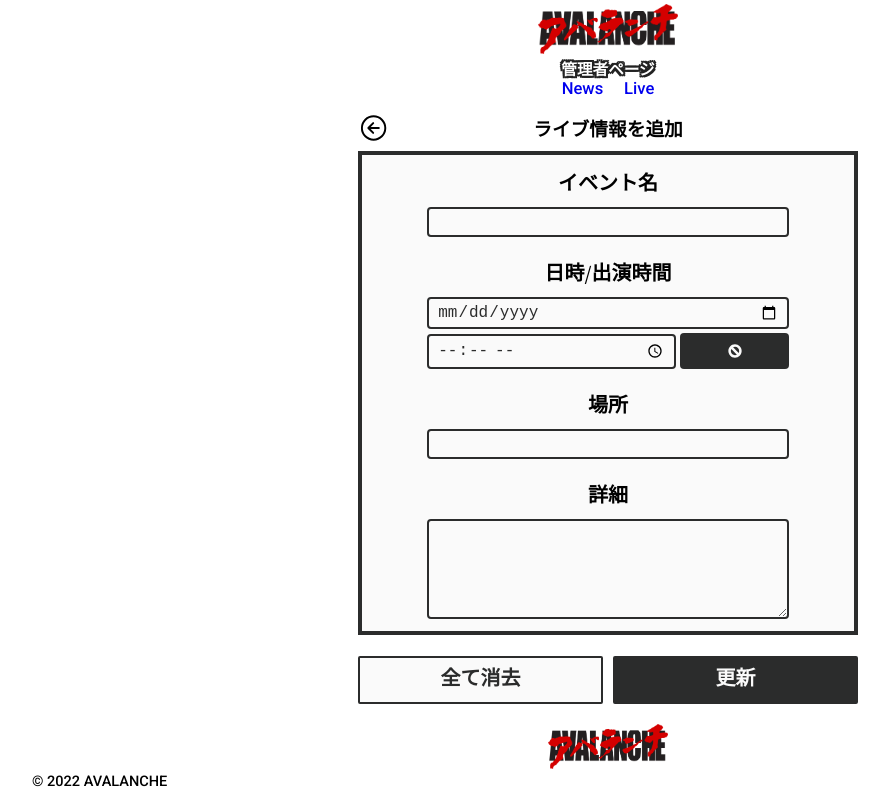
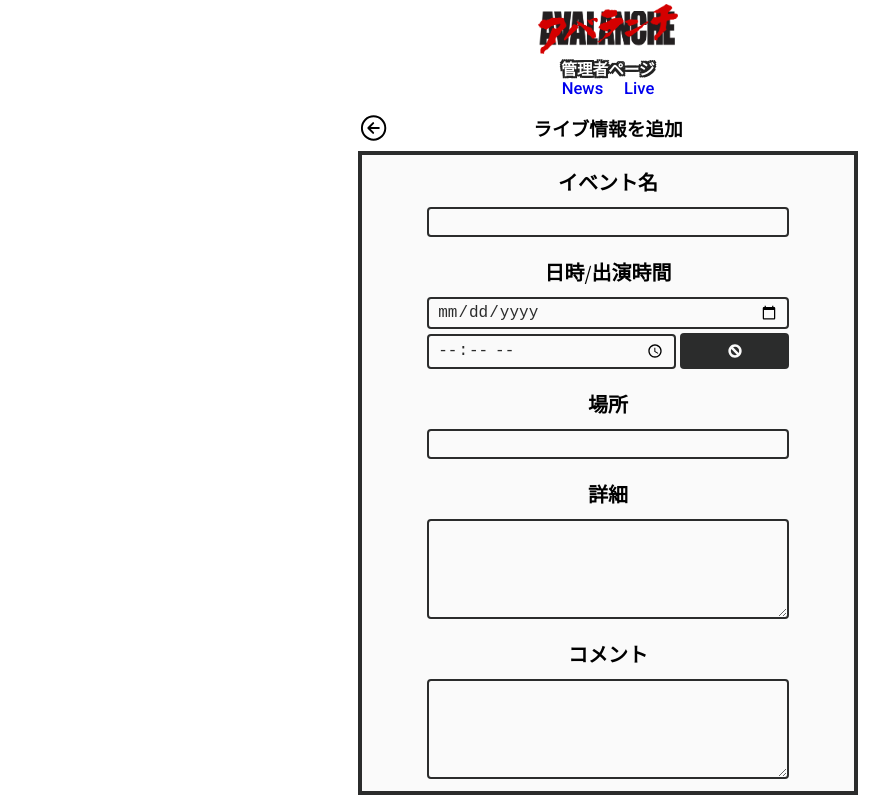
Before and after one commit to SANDAY-JS/avalanche, a Next.js app: page /admin/live/new in a window 1280 px wide. Shown: the top 800 px of the page, without its empty margins (32-921 px from the left). Built offline with nearby package versions, Linux system fonts and the light colour scheme; no server answers.

Commit message:
Enable to add comment

```diff
--- a/src/components/admin/live/NewEventTable.jsx
+++ b/src/components/admin/live/NewEventTable.jsx
@@ -15,6 +15,7 @@ const NewEventTable = ({}) => {
   const [time, setTime] = useState("");
   const [place, setPlace] = useState("");
   const [detail, setDetail] = useState("");
+  const [comment, setComment] = useState("");
 
   const resetForm = () => {
     const check = confirm("フォームの内容をすべてリセットしますか？");
@@ -37,6 +38,7 @@ const NewEventTable = ({}) => {
       time: time,
       place: place,
       detail: detail,
+      comment: comment,
     }
 
     try {
@@ -108,6 +110,17 @@ const NewEventTable = ({}) => {
                 rows="10"
             ></textarea>
             </div>
+            <div className={styles.adminLive__contents__item}>
+            <label htmlFor="comment">コメント</label>
+            <textarea
+                className={styles.adminLive__contents__detail}
+                onChange={(e) => setComment(e.target.value)}
+                value={comment}
+                id="comment"
+                cols="50"
+                rows="10"
+            ></textarea>
+            </div>
         </div>
 
         <div className={styles.adminLive__buttons}>
```
